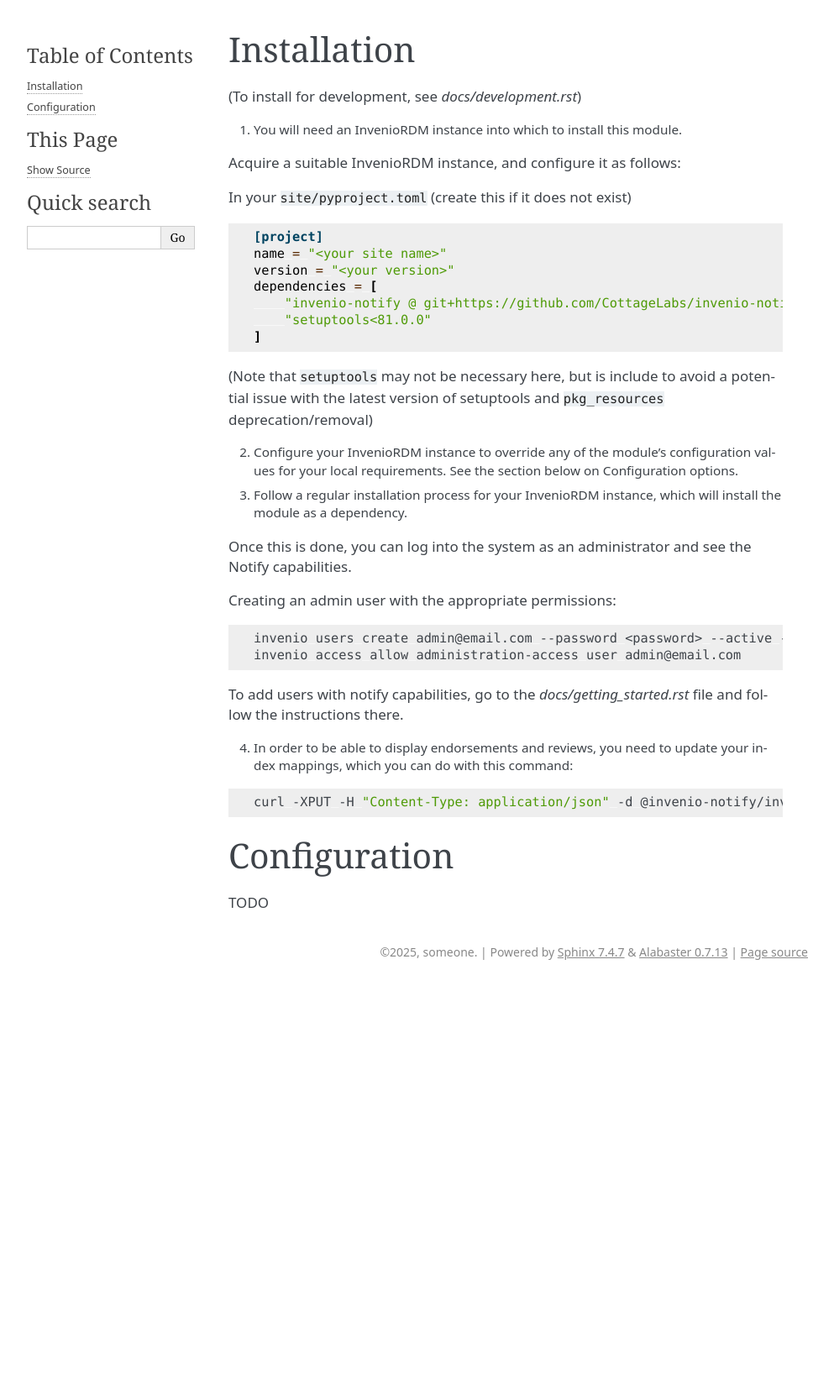
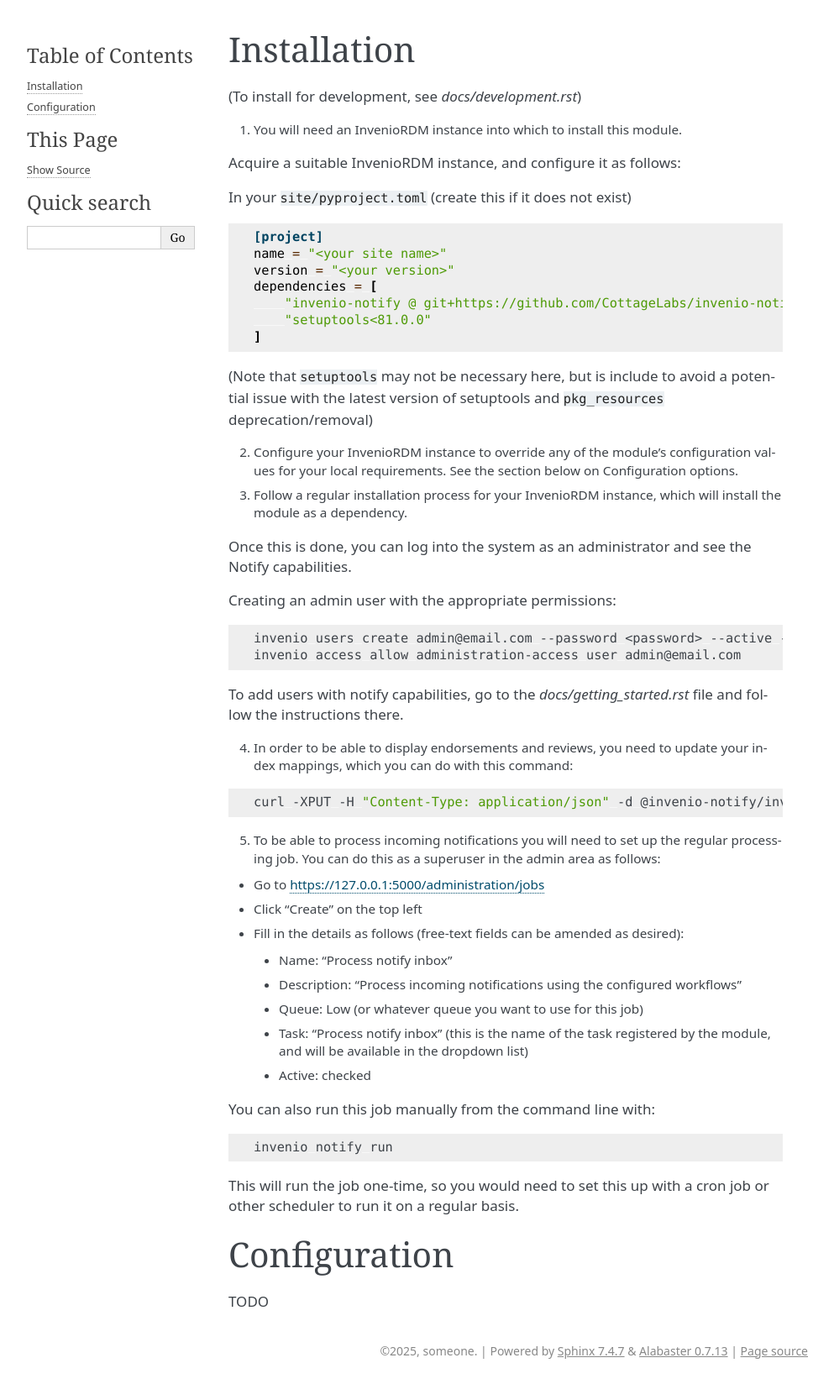
Before and after one commit to CottageLabs/invenio-notify, a Sphinx documentation site: the page built from docs/install.rst, in a window 1280 px wide. Shown: the whole page at 84% size, without its empty margins (148-1141 px from the left). Built offline with Sphinx 7.4.7, drawn with Linux system fonts in a browser that asks for light colours; before the commit the page ends 1173 px from its top, so only the background shows below that.

```diff
--- a/docs/install.rst
+++ b/docs/install.rst
@@ -42,6 +42,25 @@ To add users with notify capabilities, go to the `docs/getting_started.rst` file
 
     curl -XPUT -H "Content-Type: application/json" -d @invenio-notify/invenio_notify/records/mappings/notify-record-v8.0.0.json http://localhost:9200/<record-index-name>/_mapping
 
+5. To be able to process incoming notifications you will need to set up the regular processing job.  You can do this as a superuser in the admin area as follows:
+
+* Go to https://127.0.0.1:5000/administration/jobs
+* Click "Create" on the top left
+* Fill in the details as follows (free-text fields can be amended as desired):
+ * Name: "Process notify inbox"
+ * Description: "Process incoming notifications using the configured workflows"
+ * Queue: Low (or whatever queue you want to use for this job)
+ * Task: "Process notify inbox" (this is the name of the task registered by the module, and will be available in the dropdown list)
+ * Active: checked
+
+You can also run this job manually from the command line with:
+
+.. code-block:: bash
+
+    invenio notify run
+
+This will run the job one-time, so you would need to set this up with a cron job or other scheduler to run it on a regular basis.
+
 
 Configuration
 =============
```
Also changed, not shown: docs/development.rst (+10 -1 lines), 1 other file.
